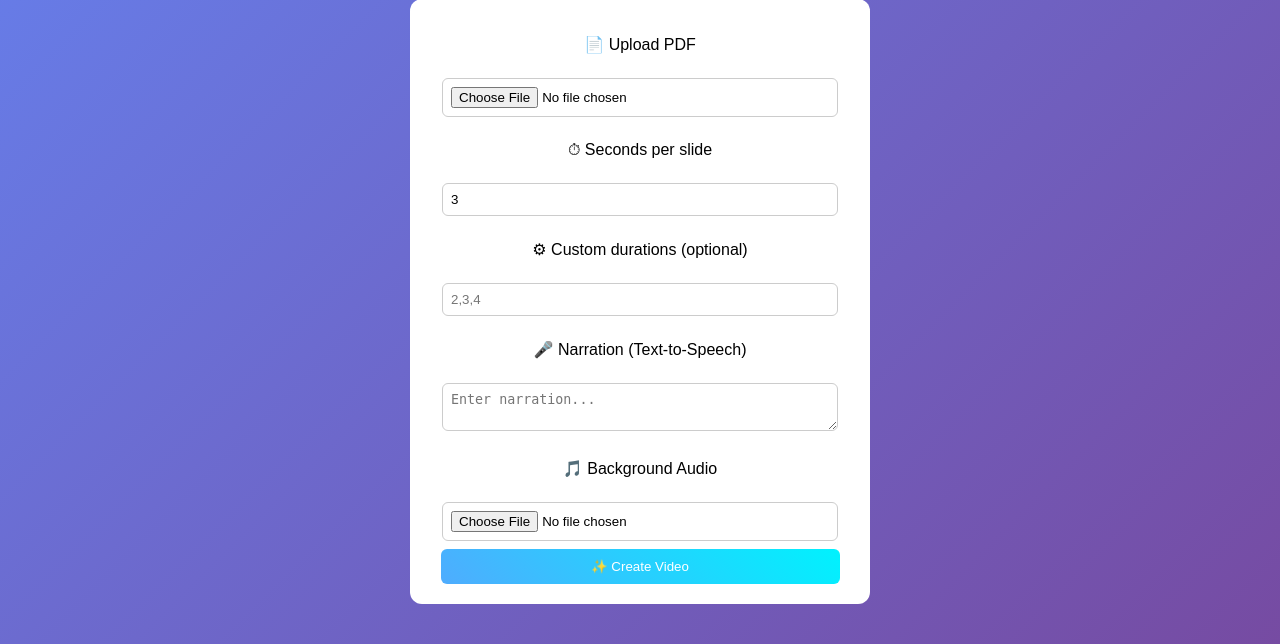
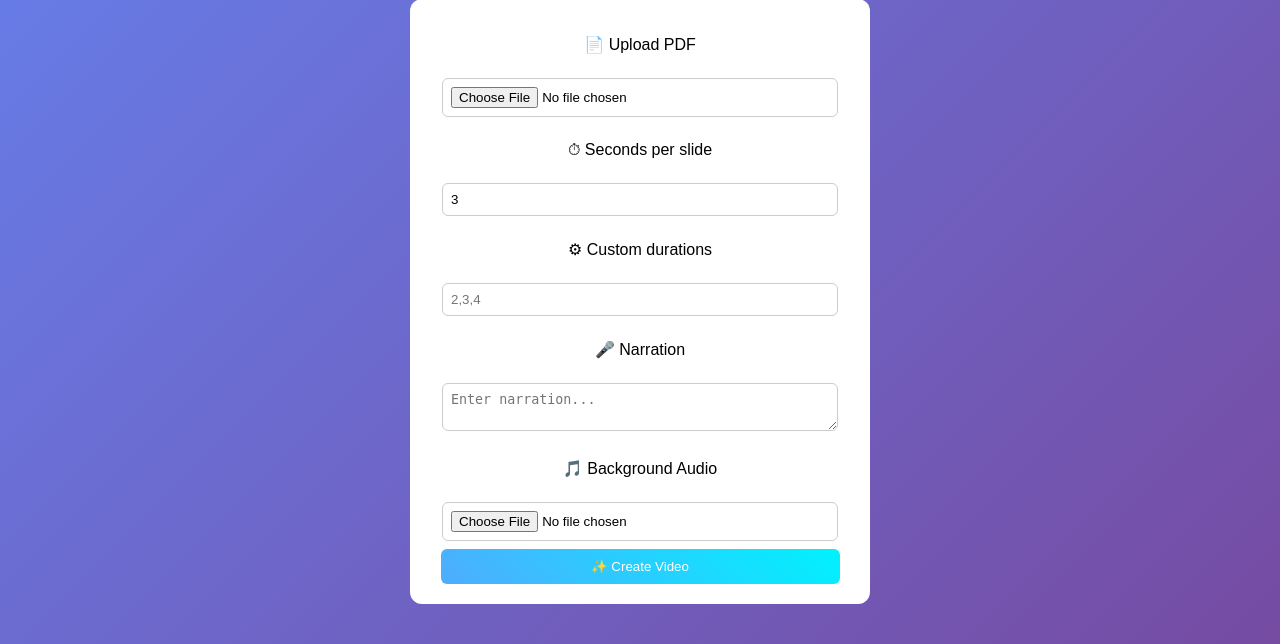
Before and after one commit to sanskrutisawant2006-pixel/pdf-to-video-converter, a Flask app: page / in a window 1280 px wide. Shown: the part 100-744 px from the top of the page. Run offline with Flask 3, Linux system fonts and the light colour scheme.

Commit message:
Update index.html

```diff
--- a/templates/index.html
+++ b/templates/index.html
@@ -11,7 +11,6 @@ body {
     color: white;
 }
 
-/* main box */
 .container {
     background: white;
     color: black;
@@ -21,7 +20,6 @@ body {
     border-radius: 12px;
 }
 
-/* inputs */
 input, textarea {
     width: 90%;
     padding: 8px;
@@ -30,7 +28,6 @@ input, textarea {
     border: 1px solid #ccc;
 }
 
-/* button */
 button {
     padding: 10px;
     width: 95%;
@@ -45,7 +42,6 @@ button:hover {
     opacity: 0.9;
 }
 
-/* loader */
 #loader {
     display: none;
     position: fixed;
@@ -58,7 +54,6 @@ button:hover {
     color: white;
 }
 
-/* spinner */
 .spinner {
     margin: 200px auto;
     border: 6px solid #ccc;
@@ -73,7 +68,6 @@ button:hover {
     100% { transform: rotate(360deg); }
 }
 
-/* video */
 video {
     margin-top: 20px;
     width: 90%;
@@ -84,7 +78,6 @@ video {
 <script>
 function showLoader() {
     document.getElementById("loader").style.display = "block";
-    document.getElementById("status").innerText = "Processing PDF...";
 }
 </script>
 
@@ -104,10 +97,10 @@ function showLoader() {
 <p>⏱ Seconds per slide</p>
 <input type="number" name="duration" value="3">
 
-<p>⚙ Custom durations (optional)</p>
+<p>⚙ Custom durations</p>
 <input type="text" name="custom_durations" placeholder="2,3,4">
 
-<p>🎤 Narration (Text-to-Speech)</p>
+<p>🎤 Narration</p>
 <textarea name="narration" placeholder="Enter narration..."></textarea>
 
 <p>🎵 Background Audio</p>
@@ -118,7 +111,6 @@ function showLoader() {
 
 </form>
 
-<!-- RESULT -->
 {% if message %}
 <h2>{{ message }}</h2>
 
@@ -129,11 +121,10 @@ function showLoader() {
 
 </div>
 
-<!-- LOADER -->
 <div id="loader">
-    <h2 id="status">Processing Video... ⏳</h2>
+    <h2>Processing Video... ⏳</h2>
     <div class="spinner"></div>
-    <p>Please wait, this may take a few seconds</p>
+    <p>Please wait</p>
 </div>
 
 </body>
```
